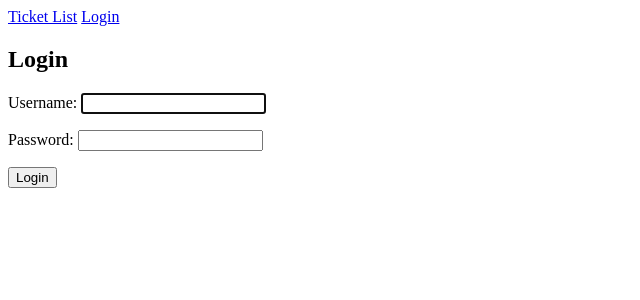
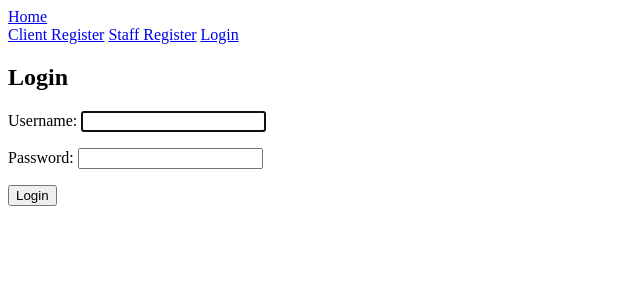
Before and after one commit to MuturiIsaac/django_heroku_project, a Django app: page /accounts/login/ in a window 1280 px wide. Shown: the top 300 px of the page, without its empty margins (0-640 px from the left). Run offline with Django 5.2, Linux system fonts and the light colour scheme.

Commit message:
"Update navigation bar in base.html to include home link, my tickets for non-staff authenticated users, and staff registration link; move login and register links to nav-right"
Explanation:

* The navigation

```diff
--- a/ticketing_system/templates/base.html
+++ b/ticketing_system/templates/base.html
@@ -8,15 +8,24 @@
 </head>
 <body>
     <nav>
-        <a href="{% url 'ticket_list' %}">Ticket List</a>
+        <div class="nav-left">
+            <a href="{% url 'home' %}">Home</a>
+        </div>
+        <div class="nav-right">
             {% if user.is_authenticated %}
-            {% if not user.profile.is_staff %}
+                {% if user.profile.is_staff %}
+                    <a href="{% url 'ticket_list' %}">All Tickets</a>
+                {% else %}
                     <a href="{% url 'ticket_create' %}">Submit Ticket</a>
+                    <a href="{% url 'ticket_list' %}">My Tickets</a>
                 {% endif %}
                 <a href="{% url 'logout' %}">Logout</a>
             {% else %}
+                <a href="{% url 'client_register' %}">Client Register</a>
+                <a href="{% url 'staff_register' %}">Staff Register</a>
                 <a href="{% url 'login' %}">Login</a>
             {% endif %}
+        </div>
     </nav>
     <main>
         {% block content %}
```
Lines whose indentation alone changed are shown as unchanged.
